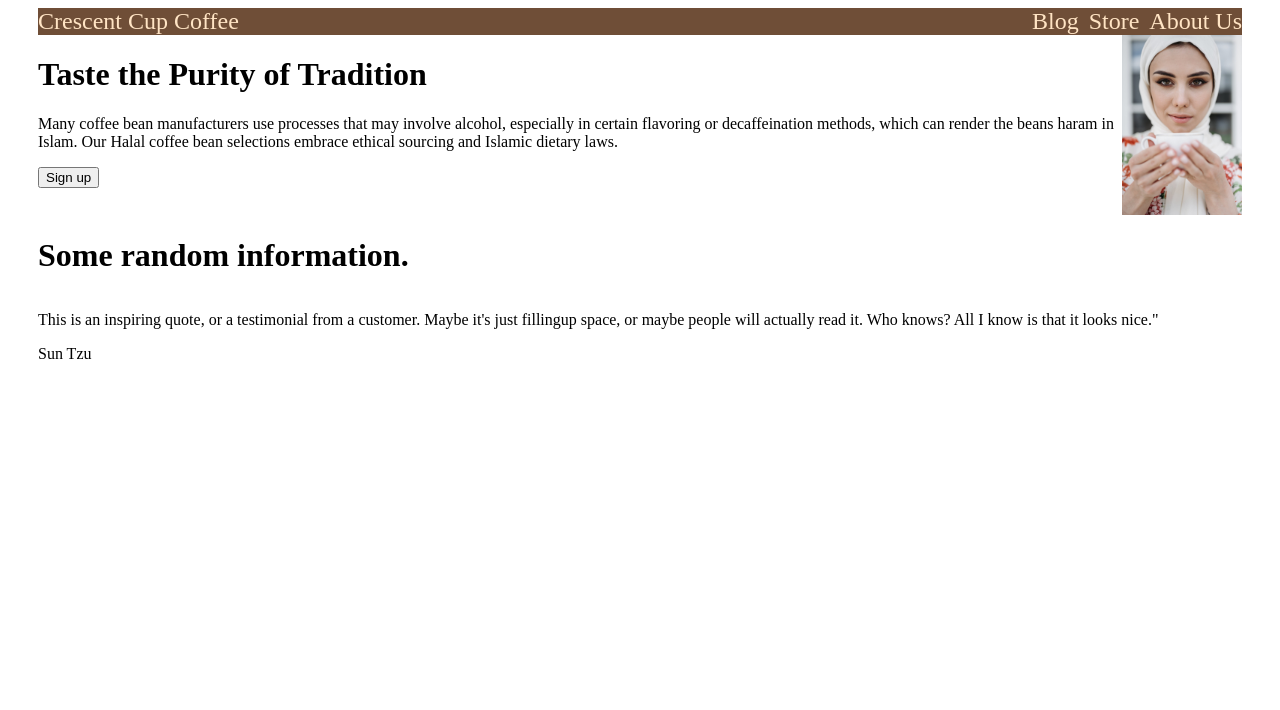
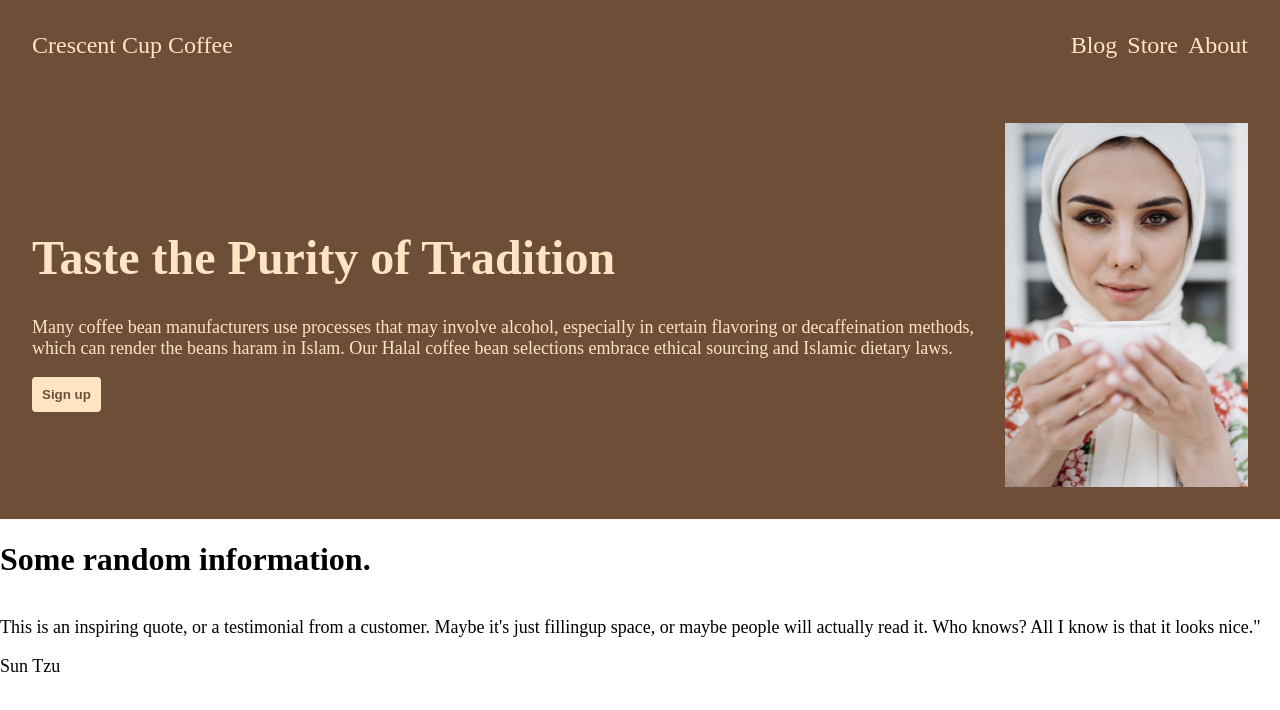
Before and after one commit to hachuochuoli/odin-landing, a plain HTML site: page index.html in a window 1280 px wide. Drawn offline with Linux system fonts and the light colour scheme.

Commit message:
added additional formatting for top element as well as additional image assets

```diff
--- a/index.html
+++ b/index.html
@@ -13,7 +13,7 @@
             <ul>
                 <li>Blog</li>
                 <li>Store</li>
-                <li>About Us</li>
+                <li>About</li>
             </ul>
         </div>
     </div>
--- a/style.css
+++ b/style.css
@@ -1,8 +1,7 @@
 body {
     display: flex;
     flex-direction: column;
-    padding-inline-start: 30px;
-    padding-inline-end: 30px;
+    margin: 0;
 }
 
 .header {
@@ -12,6 +11,7 @@ body {
     font-size: 24px;
     color:bisque;
     background-color: #6F4E37;
+    padding: 32px;
 }
 
 .header-links {
@@ -31,10 +31,36 @@ ul {
     display:flex;
     justify-content: space-between;
     align-content: center;
+    color:bisque;
+    background-color: #6F4E37;
+    padding: 32px;
+    gap: 20px;
 }
 
 img {
-    height: 10%;
-    width: 10%;
+    height: 20%;
+    width: 20%;
     align-self: center;
 }
+
+button {
+    background-color: bisque;
+    color: #6F4E37;
+    border-radius: 4px;
+    font-weight: 600;
+    padding: 10px;
+    border: none;
+}
+
+#white-bold {
+    font-size: 48px;
+    font-weight: 800;
+}
+
+p {
+    font-size: 18px;
+}
+
+.left-top {
+    align-self: center;
+}
```
Also changed, not shown: bean-1.png (added), bean-2.png (added), cup-1.png (added), cup-2.png (added).
